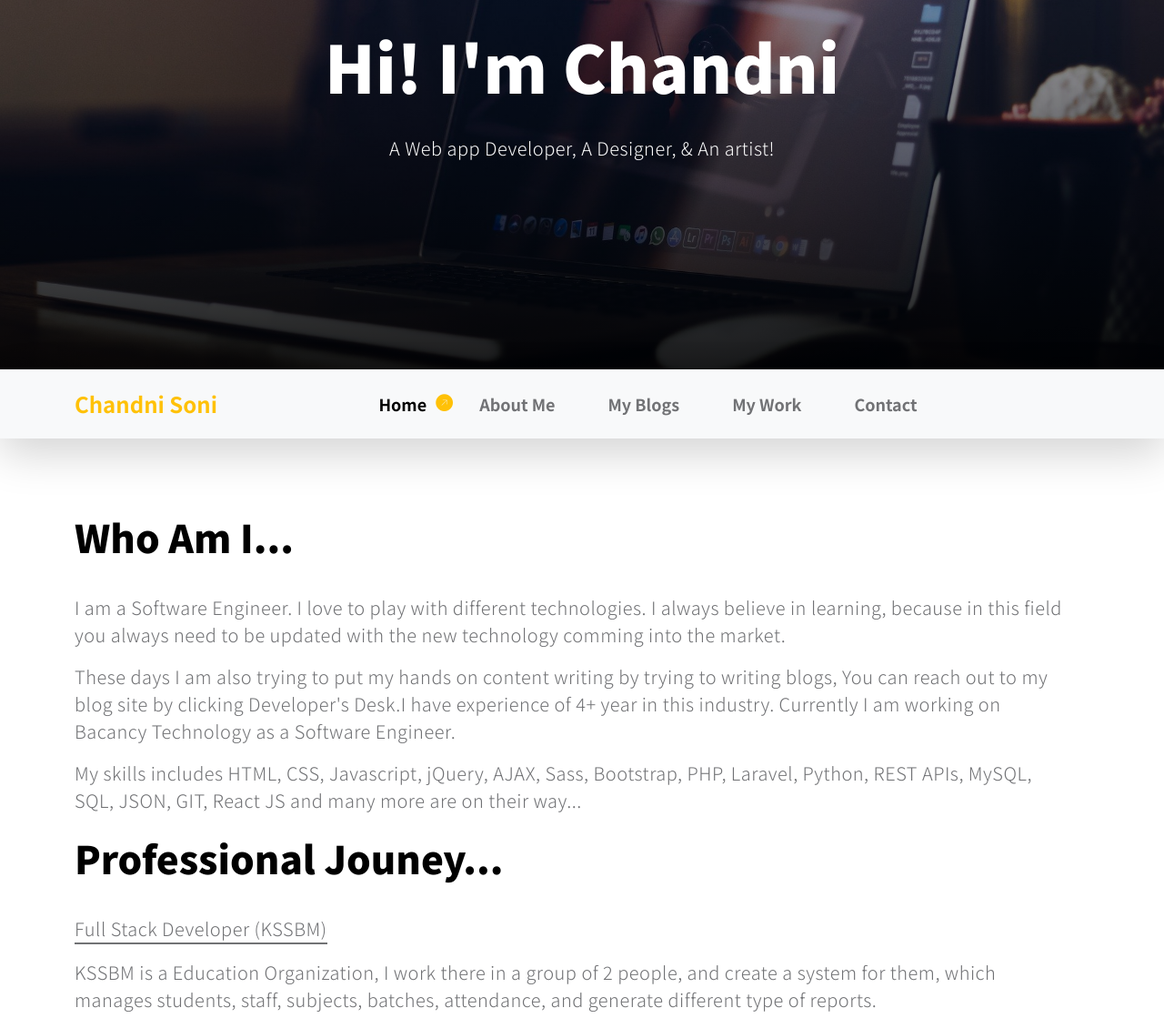
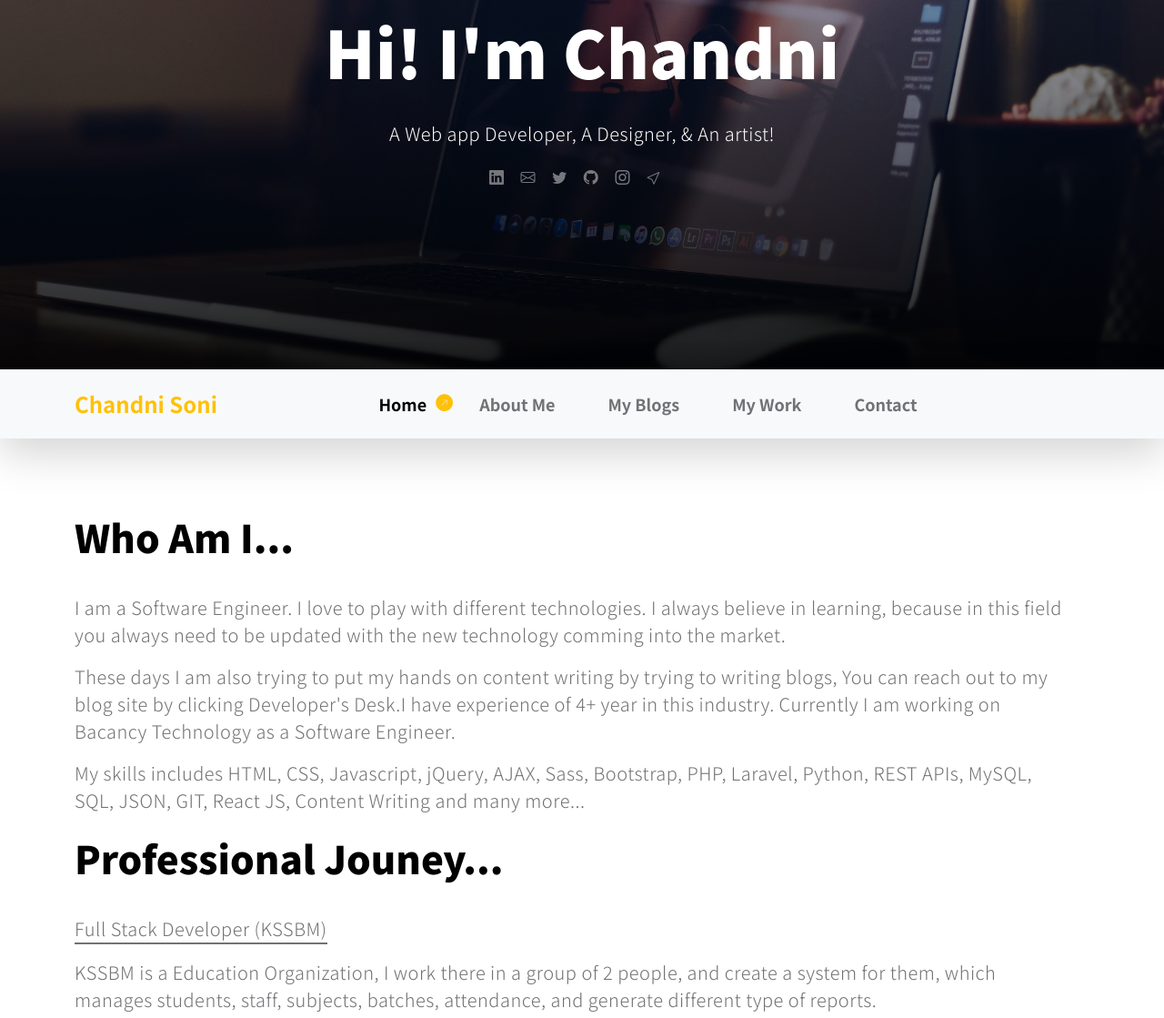
Before and after one commit to sonichandni/sonichandni.github.io, a plain HTML site: page index.html in a window 1280 px wide. Shown: the part 318-1437 px from the top of the page at 91% size. Drawn offline with Linux system fonts and the light colour scheme.

Commit message:
Bug fixes, email update, content update, and add social icons on top.

```diff
--- a/index.html
+++ b/index.html
@@ -53,7 +53,6 @@
                 color: #000; */
                 background: #fff;
                 border: #eece1a solid 3px;
-}
             }
         </style>
     </head>
@@ -71,6 +70,25 @@
                     <p class="text-secondary-white-color" data-aos="fade-up" data-aos-delay="1000">
                         A Web app Developer, A Designer, & An artist!
                     </p>
+                    <div class="container" data-aos="fade-up" data-aos-delay="1000">
+                        <div class="justify-content-center row">
+                            <div class="col-lg-3 col-5 text-center">
+                                <ul class="social-icon">
+                                    <li><a href="https://in.linkedin.com/in/chandni-soni-930057a7" class="social-icon-link bi-linkedin" target="_blank"></a></li>
+
+                                    <li><a href="mailto:sonichandni279@gmail.com" class="social-icon-link bi-envelope" target="_blank"></a></li>
+
+                                    <li><a href="https://twitter.com/Chandni_Soni27" class="social-icon-link bi-twitter" target="_blank"></a></li>
+
+                                    <li><a href="https://github.com/sonichandni" class="social-icon-link bi-github" target="_blank"></a></li>
+
+                                    <li><a href="https://www.instagram.com/__k_r_i_s_h_n__" class="social-icon-link bi-instagram" target="_blank"></a></li>
+
+                                    <li><a href="https://developersdesk.home.blog/" class="social-icon-link bi bi-cursor" target="_blank"></a></li>
+                                </ul>
+                            </div>
+                        </div>
+                    </div>
                 </div>
 
                 <div class="videoWrapper">
@@ -136,7 +154,7 @@
                                 These days I am also trying to put my hands on content writing by trying to writing blogs, You can reach out to my blog site by clicking <a target="_blank" href="https://developersdesk.home.blog" id="dd">Developer's Desk</a>.I have experience of 4+ year in this industry. Currently I am working on <a target="_blank" href="https://www.bacancytechnology.com/" id="dd">Bacancy Technology</a> as a Software Engineer.
                             </p>
                             <p class="me-4" data-aos="fade-up" data-aos-delay="300">
-                                My skills includes HTML, CSS, Javascript, jQuery, AJAX, Sass, Bootstrap, PHP, Laravel, Python, REST APIs, MySQL, SQL, JSON, GIT, React JS and many more are on their way...
+                                My skills includes HTML, CSS, Javascript, jQuery, AJAX, Sass, Bootstrap, PHP, Laravel, Python, REST APIs, MySQL, SQL, JSON, GIT, React JS, Content Writing and many more...
                             </p>
                         </div>
                     </div>
@@ -530,7 +548,7 @@
                         <ul class="social-icon">
                             <li><a href="https://in.linkedin.com/in/chandni-soni-930057a7" class="social-icon-link bi-linkedin" target="_blank"></a></li>
 
-                            <li><a href="mailto:soni.chandni.415@gmail.com" class="social-icon-link bi-envelope" target="_blank"></a></li>
+                            <li><a href="mailto:sonichandni279@gmail.com" class="social-icon-link bi-envelope" target="_blank"></a></li>
 
                             <li><a href="https://twitter.com/Chandni_Soni27" class="social-icon-link bi-twitter" target="_blank"></a></li>
 
@@ -542,7 +560,7 @@
                         </ul>
                     </div>
                 </div>
-            </section>
+            </div>
         </footer>
 
         <!-- JAVASCRIPT FILES -->
```
